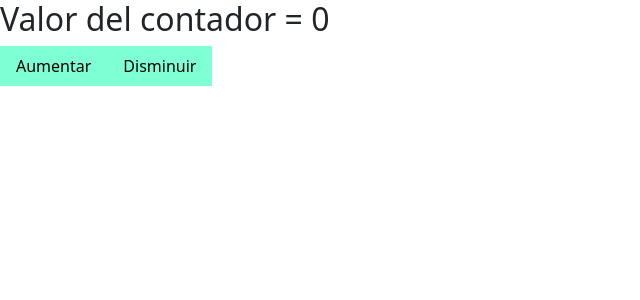
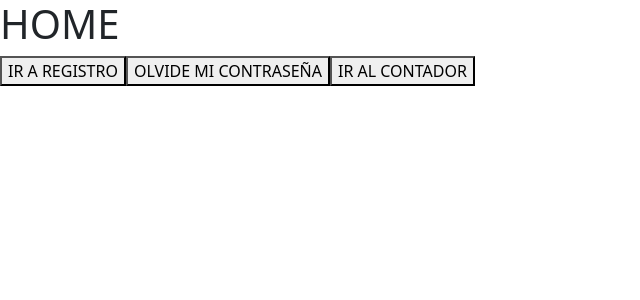
Before and after one commit to JuanEstevanCode/reactApp, a React (Create React App) app: page / in a window 1280 px wide. Shown: the top 300 px of the page, without its empty margins (0-640 px from the left). Built offline with nearby package versions, Linux system fonts and the light colour scheme.

Commit message:
Se agregan las rutas

```diff
--- a/package.json
+++ b/package.json
@@ -7,6 +7,7 @@
     "cra-template": "1.3.0",
     "react": "^19.1.1",
     "react-dom": "^19.1.1",
+    "react-router-dom": "7.8.1",
     "react-scripts": "5.0.1",
     "sweetalert2": "^11.22.3",
     "web-vitals": "^5.1.0"
--- a/src/App.js
+++ b/src/App.js
@@ -1,12 +1,27 @@
-// import logo from './logo.svg';
-import LoginPage from "./pages/loginpage/loginpage";
-import UseStateContador from "./playground/useState/useState"
+import { BrowserRouter } from "react-router-dom";
+import Forgot from "./pages/ForgotPage/ForgotPage.jsx";
+import LoginPage from "./pages/LoginPage/LoginPage.jsx";
+import Register from "./pages/RegisterPage/RegisterPage.jsx";
+import Hooks from "./playground/HooksGeneral.jsx";
+import UseState from "./playground/useState.jsx";
+
+
+import { Route, Routes } from "react-router-dom";
+import './App.css';
+
 
 function App() {
   return (
-    <>
-      <UseStateContador />
-    </>
+    <BrowserRouter>
+      <Routes>
+        <Route path="/" element={<LoginPage />} />
+        <Route path="/register" element={<Register />} />
+        <Route path="/forgot" element={<Forgot />} />
+        <Route path="/hooks" element={<Hooks />} />
+        <Route path="/UseState" element={<UseState />} />
+
+      </Routes>
+    </BrowserRouter>
   );
 }
 
--- /dev/null
+++ b/src/pages/ForgotPage/ForgotPage.jsx
@@ -0,0 +1,15 @@
+import React from 'react';
+import { Link } from 'react-router-dom';
+function Forgot(){
+    return(
+        <div>
+            <h1>OLVIDE MI CONTRASEÑA</h1>
+            <Link to="/">
+            <button>volver al login</button>
+            </Link>
+
+        </div>
+    )
+}
+
+export default Forgot;
--- /dev/null
+++ b/src/pages/RegisterPage/RegisterPage.jsx
@@ -0,0 +1,15 @@
+import React from 'react';
+import { Link } from 'react-router-dom';
+function Register(){
+    return(
+        <div>
+            <h1>REGISTRO</h1>
+            <Link to="/">
+            <button>VOLVER AL LOGIN</button>
+            </Link>
+
+        </div>
+    )
+}
+
+export default Register;
--- a/src/pages/loginpage/loginpage.jsx
+++ b/src/pages/loginpage/loginpage.jsx
@@ -1,31 +1,19 @@
-import './loginpage.css'
-import { useState } from "react";
-import Swal from 'sweetalert2';
-
-
-function LoginPage() {
-    // Codigo de JS
-    const [username, setUsername] = useState('')
-    function handleLoginClick(){
-        if (username.trim() === '') {
-            Swal.fire("Por favor ingrese un nombre válido")
-        }
-        else {
-            Swal.fire(username)
-        }
-    }
-    // Etiquetas de HTML
-    return (
-        <div className='login-container'>
-            <h2>EJERCICIO DE PRUEBA</h2>
-            <input type="text"
-                placeholder='Escriba su usuario'
-                value={username}
-                onChange={(e) => setUsername(e.target.value)}
-            />
-            <button onClick={handleLoginClick}>Iniciar sesión</button>
+import { useState } from 'react';
+import { Link } from 'react-router-dom';
+function Home(){
+    return(
+        <div>
+            <h1>HOME</h1>
+            <Link to="/resgister">
+            <button>IR A REGISTRO</button>
+            </Link>
+            <Link to="/forgot">
+            <button>OLVIDE MI CONTRASEÑA</button>
+            </Link>
+            <Link to="/UseState">
+            <button>IR AL CONTADOR</button></Link>
         </div>
-    );
+    )
 }
 
-export default LoginPage;
+export default Home;
--- /dev/null
+++ b/src/playground/HooksGeneral.jsx
@@ -0,0 +1,15 @@
+import { useState } from 'react';
+import { Link } from 'react-router-dom';
+function Hook(){
+    return(
+        <div>
+            <h1>HOOKS GENERAL</h1>
+            <Link to={"/useState"}>
+            <button>IR A USESTATE</button>
+            </Link>
+
+        </div>
+    )
+}
+
+export default Hook;
```
Also changed, not shown: public/index.html (+1 -27 lines), src/playground/loginpage.jsx (added, +31 -0 lines), src/playground/loginpage.css (renamed from src/pages/loginpage/loginpage.css), src/playground/useState.jsx (renamed from src/playground/useState/useState.jsx), 1 other file (tests, documents, lock files or other folders).
